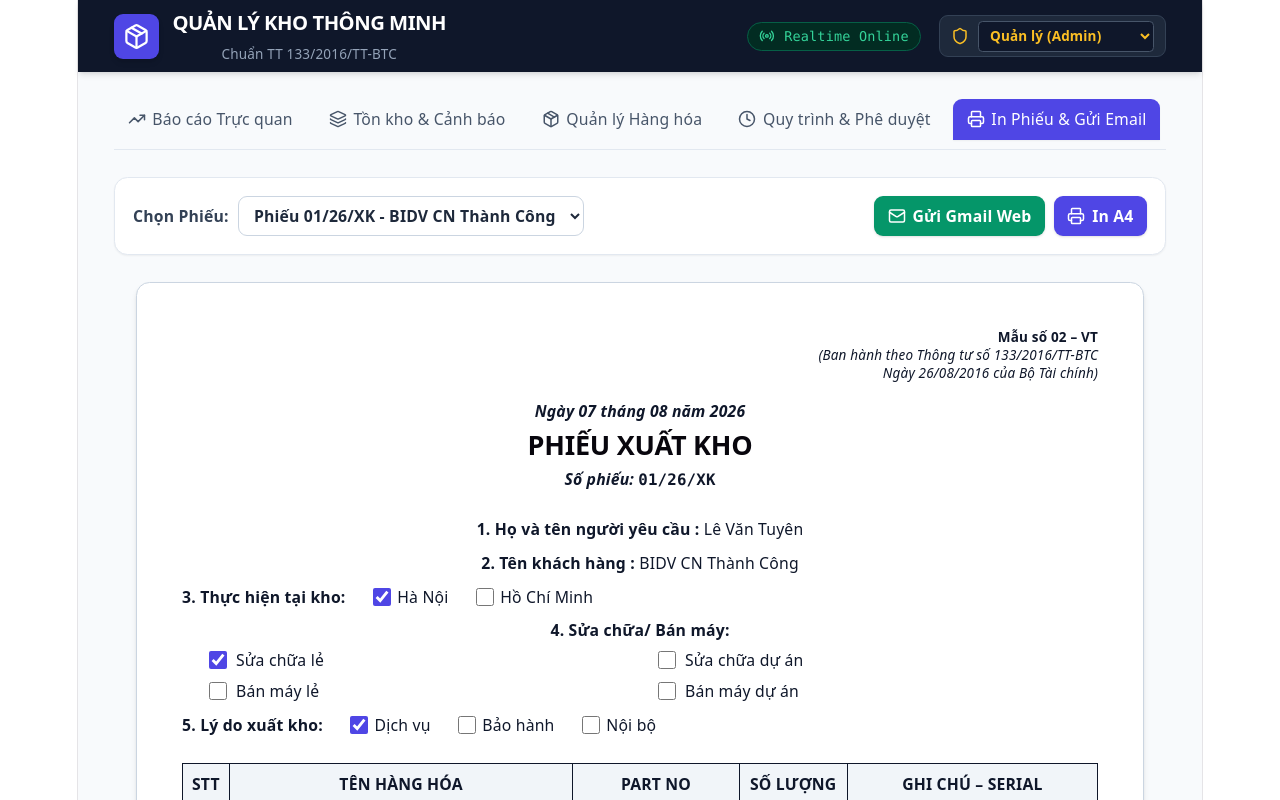
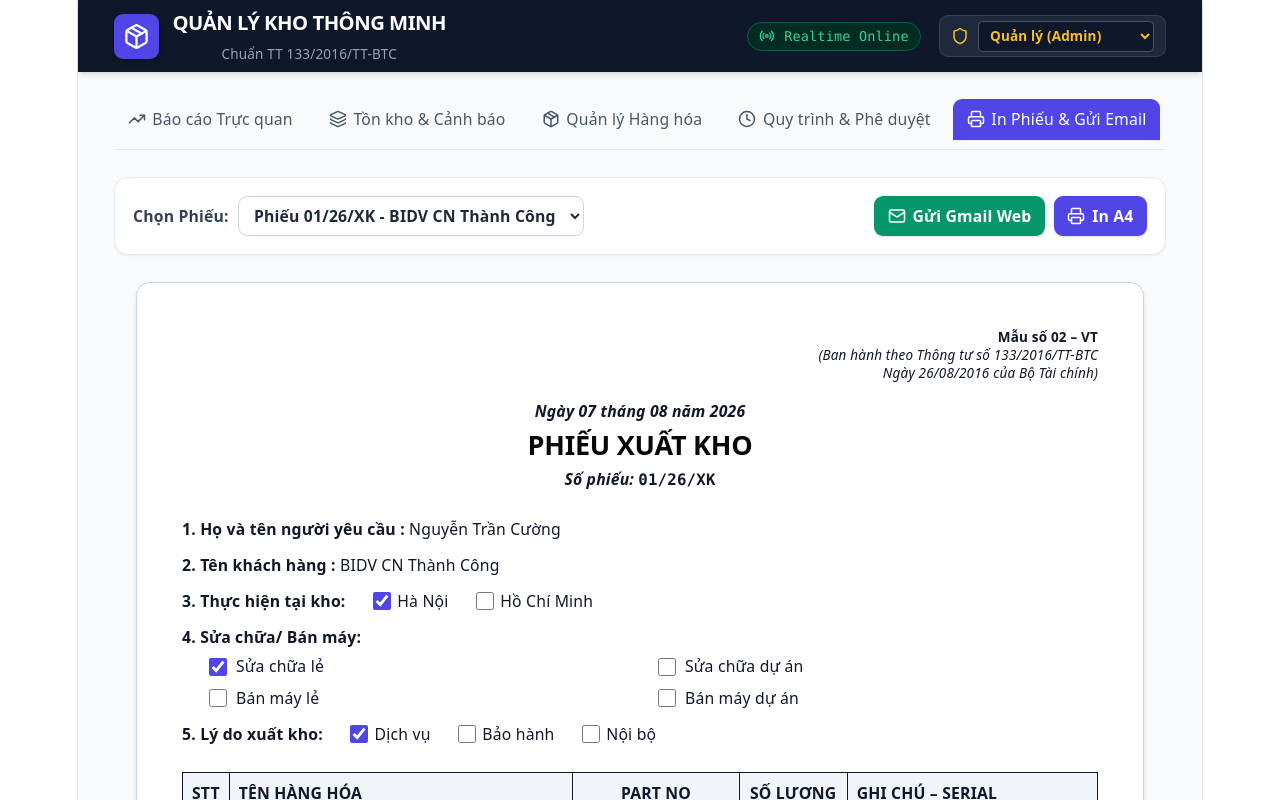
Before and after one commit to cuongnoah-bot/quan-ly-kho, a React (Vite) app: page / in a window 1280 px wide. Both pictures are taken after a click on the button "In Phiếu & Gửi Email". Shown: the top 800 px of the page. Built offline with nearby package versions, Linux system fonts and the light colour scheme.

Commit message:
Add files via upload

```diff
--- a/src/App.jsx
+++ b/src/App.jsx
@@ -41,7 +41,7 @@ const INITIAL_WAREHOUSES = [
 ];
 
 const INITIAL_EMPLOYEES = [
-  { id: 'NV001', name: 'Lê Văn Tuyên', title: 'Nhân viên Kỹ thuật', email: 'tuyen.le@company.com', role: 'User' },
+  { id: 'NV001', name: 'Nguyễn Trần Cường', title: 'Nhân viên Kỹ thuật', email: 'cuongnt@honghatst.vn', role: 'User' },
   { id: 'NV002', name: 'Nguyễn Văn An', title: 'Quản lý Kho', email: 'an.nguyen@company.com', role: 'Management' },
   { id: 'NV003', name: 'Trần Thị Bình', title: 'Thủ kho chính', email: 'binh.tran@company.com', role: 'Warehouse' },
   { id: 'NV004', name: 'Phạm Minh Đức', title: 'Nhân viên Kinh doanh', email: 'duc.pham@company.com', role: 'User' },
@@ -65,7 +65,7 @@ const INITIAL_REQUESTS = [
   {
     id: '01/26/XK',
     type: 'EXPORT',
-    requesterName: 'Lê Văn Tuyên',
+    requesterName: 'Nguyễn Trần Cường',
     customerName: 'BIDV CN Thành Công',
     warehouseId: 'WH01',
     workType: 'REPAIR_SINGLE',
@@ -77,7 +77,7 @@ const INITIAL_REQUESTS = [
       { itemId: 'CMOS-2500', name: 'Pin CMOS máy Move2500', quantity: 5, serialNotes: 'SN: 88201-88205' }
     ],
     note: 'Xuất linh kiện thay thế cho khách hàng',
-    recipientEmails: ['an.nguyen@company.com', 'binh.tran@company.com']
+    recipientEmails: ['cuongnt@honghatst.vn']
   }
 ];
 
@@ -126,7 +126,7 @@ export default function App() {
   const [isRequestModalOpen, setIsRequestModalOpen] = useState(false);
   const [newRequestType, setNewRequestType] = useState('EXPORT');
   const [customVoucherId, setCustomVoucherId] = useState('');
-  const [reqRequesterName, setReqRequesterName] = useState('Lê Văn Tuyên');
+  const [reqRequesterName, setReqRequesterName] = useState('Nguyễn Trần Cường');
   const [reqCustomerName, setReqCustomerName] = useState('BIDV CN Thành Công');
   const [reqWarehouse, setReqWarehouse] = useState('WH01');
   const [reqWorkType, setReqWorkType] = useState('REPAIR_SINGLE');
@@ -321,7 +321,7 @@ export default function App() {
       approvedBy: '',
       items: formattedItems,
       note: reqNote,
-      recipientEmails: ['an.nguyen@company.com', 'binh.tran@company.com']
+      recipientEmails: ['cuongnt@honghatst.vn', 'an.nguyen@company.com']
     };
 
     setRequests([newReq, ...requests]);
@@ -374,7 +374,7 @@ export default function App() {
   };
 
   const handleOpenGmailWeb = (req) => {
-    const emails = (req.recipientEmails || ['an.nguyen@company.com']).join(',');
+    const emails = (req.recipientEmails || ['cuongnt@honghatst.vn']).join(',');
     const subject = encodeURIComponent(`[THÔNG BÁO KHO] Phiếu ${req.id} - ${req.customerName}`);
     const itemsSummary = req.items.map(i => `- ${i.name} (SL: ${i.quantity})`).join('\n');
     const body = encodeURIComponent(
@@ -936,7 +936,7 @@ export default function App() {
           </div>
         )}
 
-        {/* ================= TAB 4: PRINTABLE VOUCHER & GMAIL WEB INTEGRATION ================= */}
+        {/* ================= TAB 4: PRINTABLE VOUCHER & GMAIL WEB INTEGRATION (CĂN LỀ TRÁI) ================= */}
         {activeTab === 'print' && selectedPrintRequest && (
           <div className="space-y-6">
             <div className="flex flex-col sm:flex-row sm:items-center justify-between bg-white p-4 rounded-xl border border-slate-200 shadow-sm print:hidden gap-3">
@@ -975,8 +975,8 @@ export default function App() {
               </div>
             </div>
 
-            {/* Mẫu Phiếu A4 Responsive */}
-            <div className="bg-white p-6 sm:p-10 rounded-xl border border-slate-300 shadow-md max-w-4xl mx-auto text-slate-900 font-sans print:shadow-none print:border-none print:p-0 overflow-x-auto">
+            {/* Mẫu Phiếu A4 Căn Lề Trái */}
+            <div className="bg-white p-6 sm:p-10 rounded-xl border border-slate-300 shadow-md max-w-4xl mx-auto text-slate-900 font-sans print:shadow-none print:border-none print:p-0 overflow-x-auto text-left">
 
               <div className="flex justify-between items-start mb-4">
                 <div></div>
@@ -1001,20 +1001,21 @@ export default function App() {
                 </p>
               </div>
 
-              <div className="text-xs sm:text-sm space-y-2.5 mb-6 leading-relaxed">
+              {/* Nội dung căn lề trái chuẩn xác */}
+              <div className="text-xs sm:text-sm space-y-3 mb-6 leading-relaxed text-left">
                 {selectedPrintRequest.type === 'IMPORT' ? (
                   <>
-                    <p><span className="font-bold">1. Họ và tên người giao hàng :</span> {selectedPrintRequest.requesterName}</p>
-                    <p><span className="font-bold">2. Đơn vị / Nhà cung cấp :</span> {selectedPrintRequest.customerName}</p>
+                    <p className="text-left"><span className="font-bold">1. Họ và tên người giao hàng :</span> {selectedPrintRequest.requesterName}</p>
+                    <p className="text-left"><span className="font-bold">2. Đơn vị / Nhà cung cấp :</span> {selectedPrintRequest.customerName}</p>
                   </>
                 ) : (
                   <>
-                    <p><span className="font-bold">1. Họ và tên người yêu cầu :</span> {selectedPrintRequest.requesterName}</p>
-                    <p><span className="font-bold">2. Tên khách hàng :</span> {selectedPrintRequest.customerName}</p>
+                    <p className="text-left"><span className="font-bold">1. Họ và tên người yêu cầu :</span> {selectedPrintRequest.requesterName}</p>
+                    <p className="text-left"><span className="font-bold">2. Tên khách hàng :</span> {selectedPrintRequest.customerName}</p>
                   </>
                 )}
 
-                <div className="flex flex-wrap items-center gap-4 sm:gap-6">
+                <div className="flex flex-wrap items-center justify-start gap-4 sm:gap-6 text-left">
                   <span className="font-bold">3. Thực hiện tại kho:</span>
                   <label className="flex items-center gap-1.5 cursor-pointer">
                     <input type="checkbox" checked={selectedPrintRequest.warehouseId === 'WH01'} readOnly className="w-4 h-4 accent-indigo-600" />
@@ -1028,29 +1029,29 @@ export default function App() {
 
                 {selectedPrintRequest.type !== 'IMPORT' && (
                   <>
-                    <div className="space-y-1.5">
-                      <span className="font-bold">4. Sửa chữa/ Bán máy:</span>
-                      <div className="grid grid-cols-1 sm:grid-cols-2 gap-2 pl-4 sm:pl-6">
-                        <label className="flex items-center gap-2">
+                    <div className="space-y-1.5 text-left">
+                      <span className="font-bold block">4. Sửa chữa/ Bán máy:</span>
+                      <div className="grid grid-cols-1 sm:grid-cols-2 gap-2 pl-4 sm:pl-6 text-left">
+                        <label className="flex items-center gap-2 justify-start">
                           <input type="checkbox" checked={selectedPrintRequest.workType === 'REPAIR_SINGLE'} readOnly className="w-4 h-4 accent-indigo-600" />
                           <span>Sửa chữa lẻ</span>
                         </label>
-                        <label className="flex items-center gap-2">
+                        <label className="flex items-center gap-2 justify-start">
                           <input type="checkbox" checked={selectedPrintRequest.workType === 'REPAIR_PROJ'} readOnly className="w-4 h-4 accent-indigo-600" />
                           <span>Sửa chữa dự án</span>
                         </label>
-                        <label className="flex items-center gap-2">
+                        <label className="flex items-center gap-2 justify-start">
                           <input type="checkbox" checked={selectedPrintRequest.workType === 'SELL_SINGLE'} readOnly className="w-4 h-4 accent-indigo-600" />
                           <span>Bán máy lẻ</span>
                         </label>
-                        <label className="flex items-center gap-2">
+                        <label className="flex items-center gap-2 justify-start">
                           <input type="checkbox" checked={selectedPrintRequest.workType === 'SELL_PROJ'} readOnly className="w-4 h-4 accent-indigo-600" />
                           <span>Bán máy dự án</span>
                         </label>
                       </div>
                     </div>
 
-                    <div className="flex flex-wrap items-center gap-4 sm:gap-6">
+                    <div className="flex flex-wrap items-center justify-start gap-4 sm:gap-6 text-left">
                       <span className="font-bold">5. Lý do xuất kho:</span>
                       <label className="flex items-center gap-1.5">
                         <input type="checkbox" checked={selectedPrintRequest.reasonType === 'SERVICE'} readOnly className="w-4 h-4 accent-indigo-600" />
@@ -1069,15 +1070,15 @@ export default function App() {
                 )}
               </div>
 
-              <div className="overflow-x-auto">
-                <table className="w-full text-xs sm:text-sm border-collapse border border-slate-900 mb-6">
+              <div className="overflow-x-auto text-left">
+                <table className="w-full text-xs sm:text-sm border-collapse border border-slate-900 mb-6 text-left">
                   <thead>
                     <tr className="bg-slate-100 text-center font-bold">
                       <th className="border border-slate-900 p-2 w-10">STT</th>
-                      <th className="border border-slate-900 p-2">TÊN HÀNG HÓA</th>
+                      <th className="border border-slate-900 p-2 text-left">TÊN HÀNG HÓA</th>
                       <th className="border border-slate-900 p-2">PART NO</th>
                       <th className="border border-slate-900 p-2 w-20 sm:w-24">SỐ LƯỢNG</th>
-                      <th className="border border-slate-900 p-2">GHI CHÚ – SERIAL</th>
+                      <th className="border border-slate-900 p-2 text-left">GHI CHÚ – SERIAL</th>
                     </tr>
                   </thead>
                   <tbody>
@@ -1091,8 +1092,8 @@ export default function App() {
                       </tr>
                     ))}
                     <tr className="font-bold text-center">
-                      <td colSpan={3} className="border border-slate-900 p-2">Cộng</td>
-                      <td className="border border-slate-900 p-2">
+                      <td colSpan={3} className="border border-slate-900 p-2 text-right">Cộng</td>
+                      <td className="border border-slate-900 p-2 text-center">
                         {selectedPrintRequest.items.reduce((sum, item) => sum + Number(item.quantity), 0)}
                       </td>
                       <td className="border border-slate-900 p-2"></td>
```
